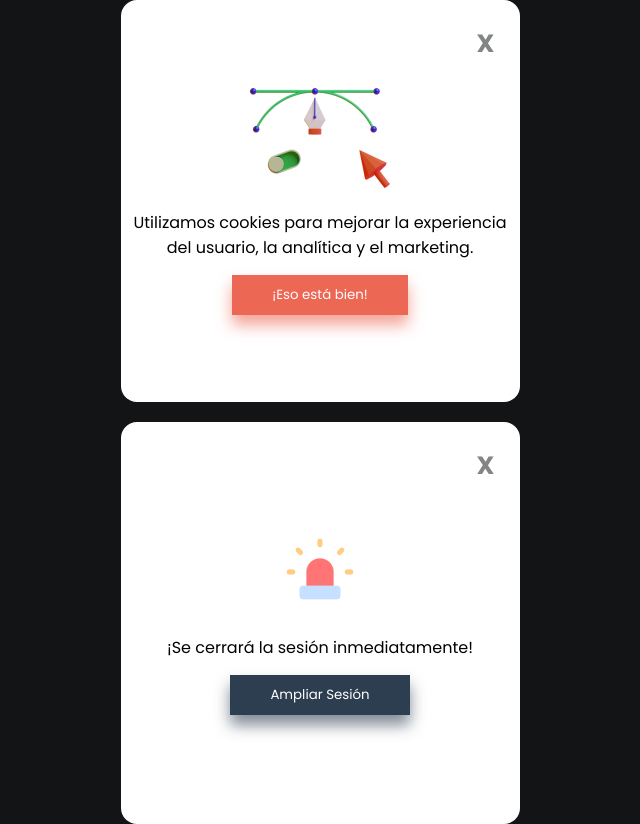
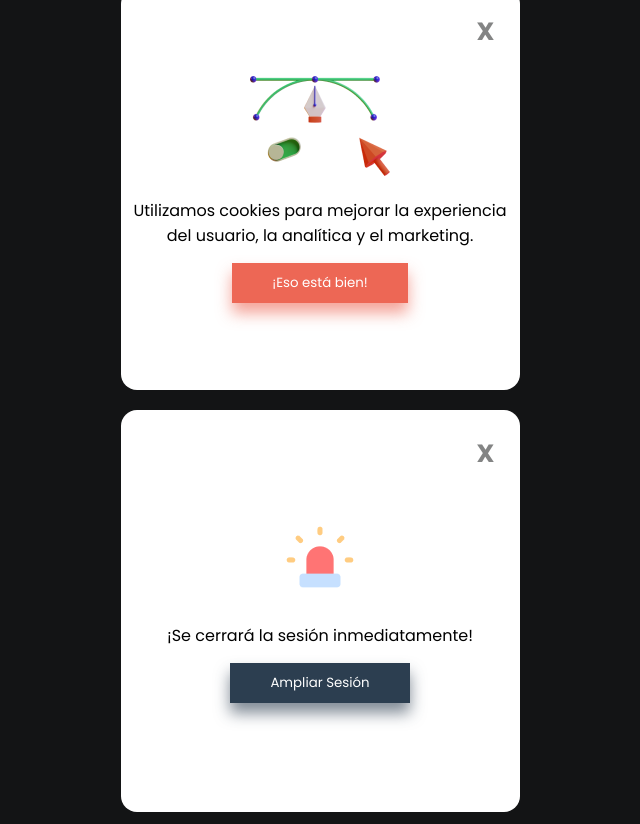
Before and after one commit to BrianCuellarGG/challenge_de_seccion, a plain HTML site: page index.html in a window 1280 px wide. Shown: the whole page, without its empty margins (320-960 px from the left). Drawn offline with Linux system fonts and the light colour scheme.

Commit message:
Corregido el alto/ancho del body para que las card queden al centro

```diff
--- a/assets/styles.css
+++ b/assets/styles.css
@@ -9,6 +9,8 @@
 
 body {
   background-color: #131415;
+  width: 100vw;
+  height: 100vh;
   display: flex;
   align-items: center;
   justify-content: center;
```
